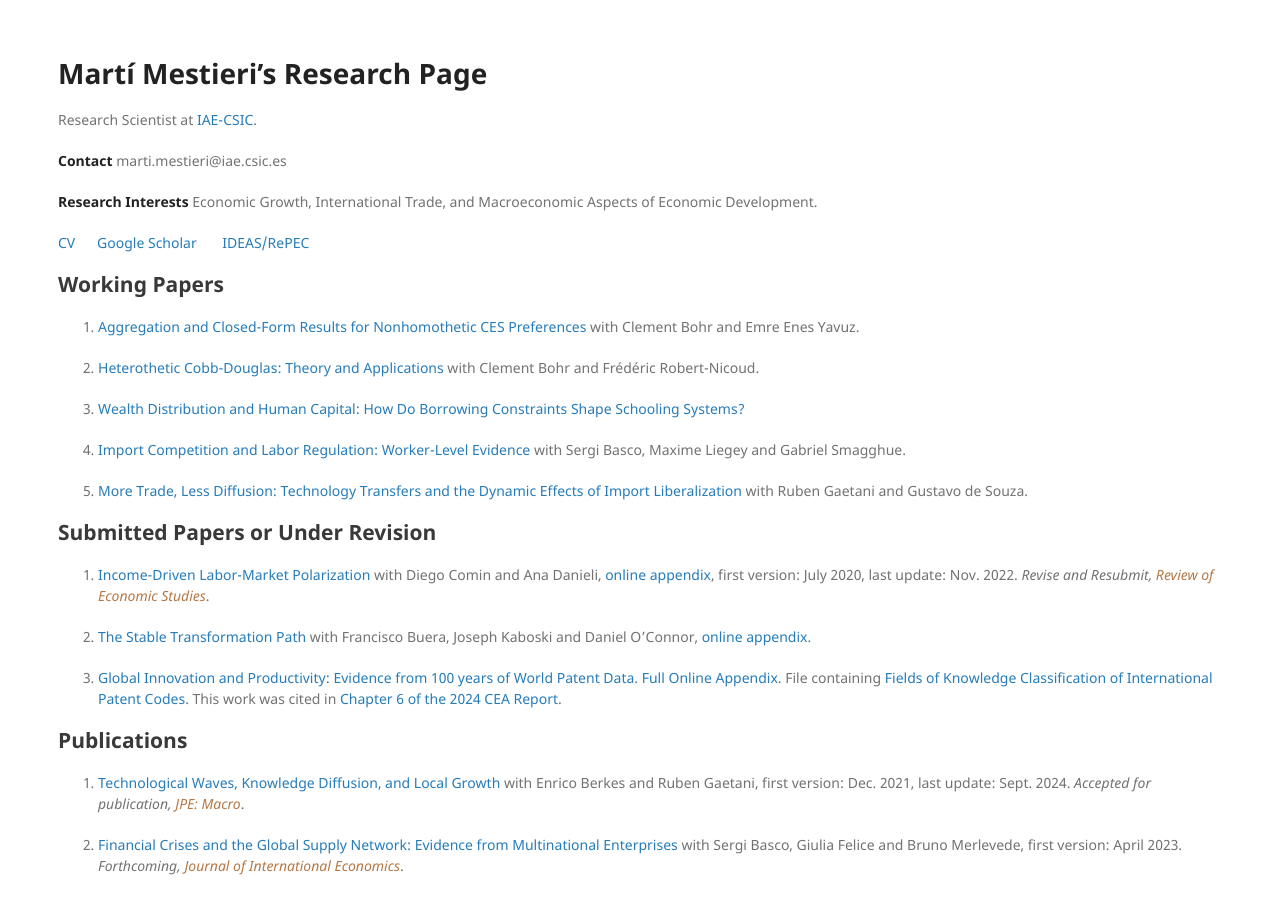
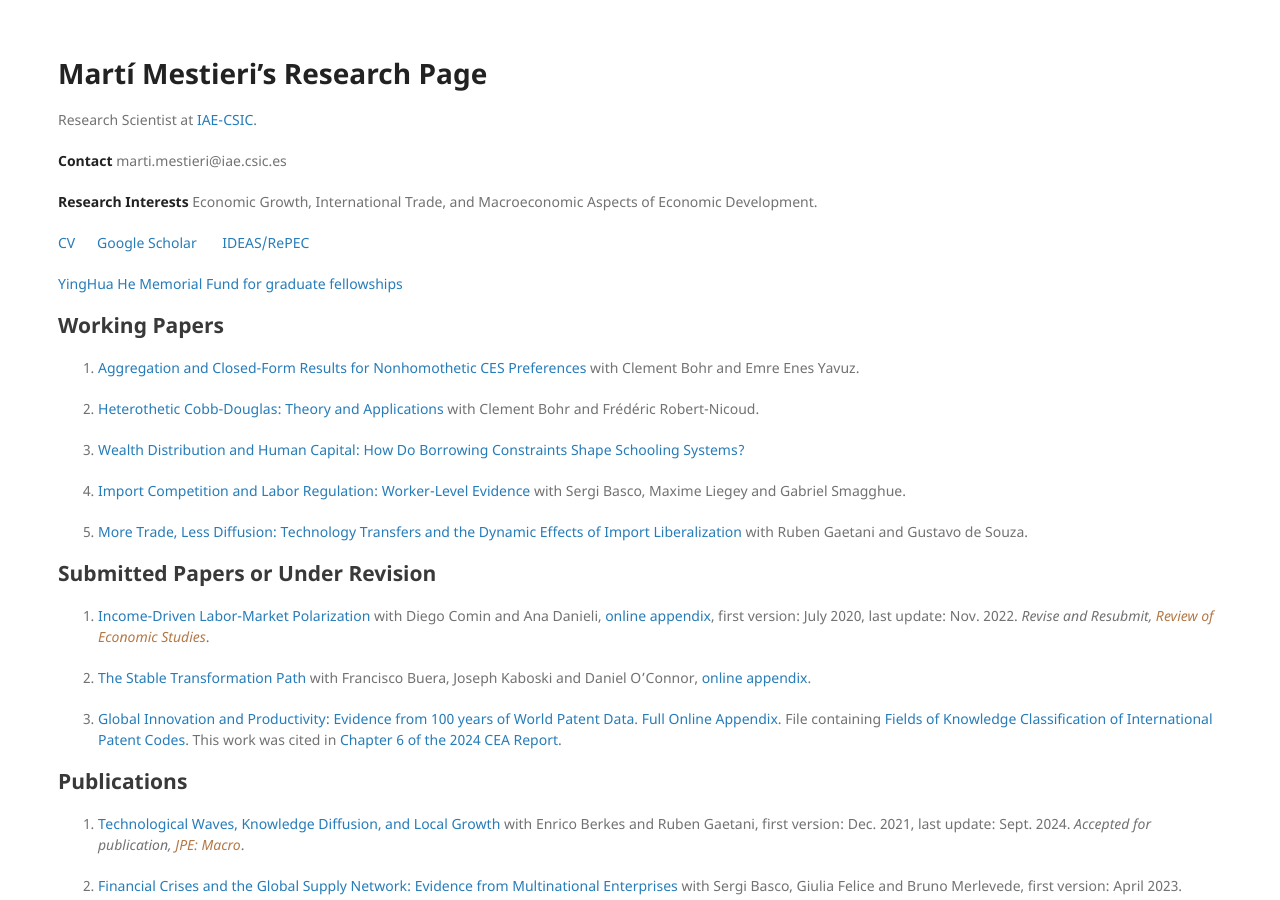
Before and after one commit to mestieri/mestieri.github.io, a Jekyll site: the page built from index.md, in a window 1280 px wide and 900 px high. Built offline with Jekyll 4.4.1, drawn with Linux system fonts in a browser that asks for light colours.

Commit message:
Update index.md

```diff
--- a/index.md
+++ b/index.md
@@ -29,6 +29,7 @@ Research Scientist at [IAE-CSIC](https://www.iae.csic.es/index.php?lang=ing).
 
 [CV](https://www.dropbox.com/scl/fi/49hvhu9yg5jm4z4eyeygy/mestieri_cv_sept24.pdf?rlkey=8h1g1ptjgbl00i7v8bq3mrh5e&dl=0)&nbsp; &nbsp; &nbsp;   [Google Scholar](https://scholar.google.com/citations?user=jXvJF9MAAAAJ&hl=ca) &nbsp; &nbsp; &nbsp;  [IDEAS/RePEC](https://ideas.repec.org/f/pme510.html)
 
+[YingHua He Memorial Fund for graduate fellowships](https://riceconnect.rice.edu/donation/yinghua-he-memorial)
 
 ## Working Papers
 
```
